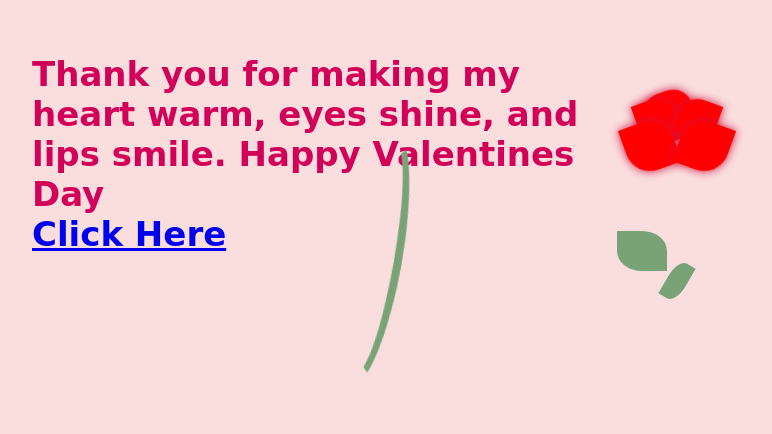
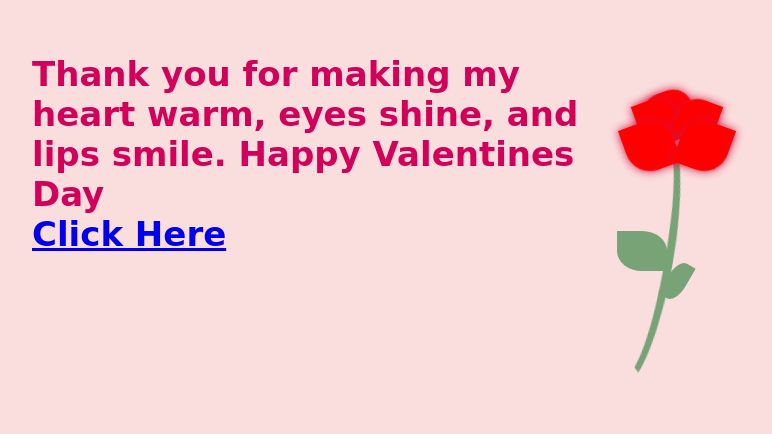
Before and after one commit to m-ghosal/ABProj, a plain HTML site: page Memories.html in a window 1280 px wide. Shown: the part 169-603 px from the top of the page, without its empty margins (208-980 px from the left). Drawn offline with Linux system fonts and the light colour scheme.

Commit message:
reverting stem pos

```diff
--- a/style.css
+++ b/style.css
@@ -101,7 +101,6 @@ h1 {
     border-radius: 50% 50%;
     transform: rotate(100deg);
     position: absolute;
-    right: 15px;
 }
 
 .leafs {
```
